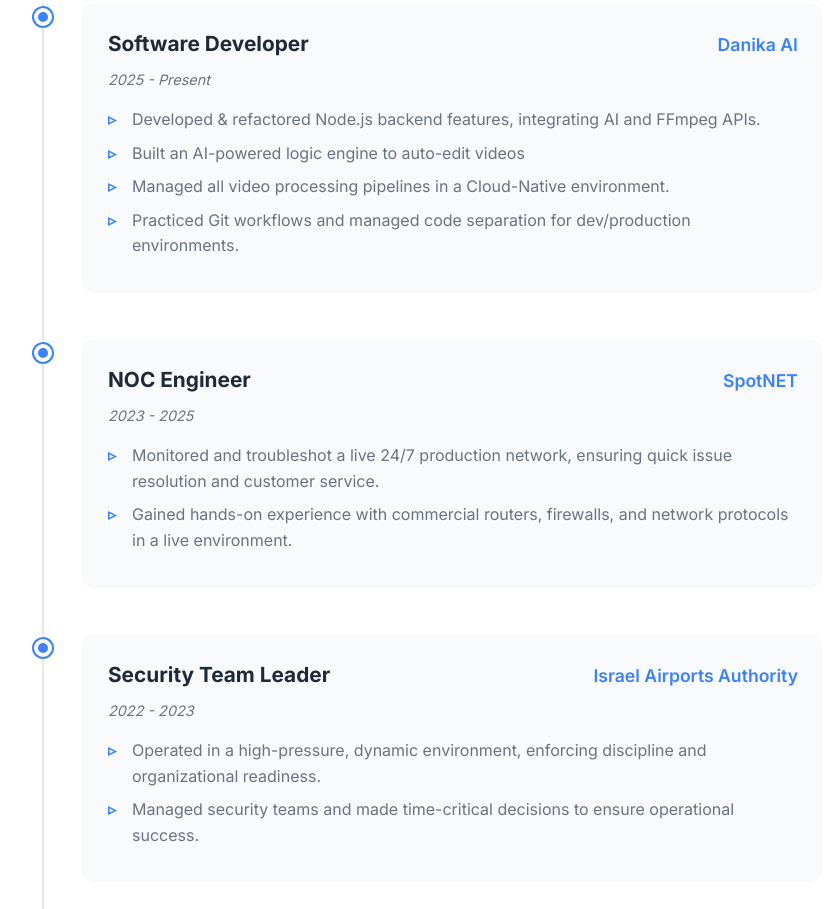
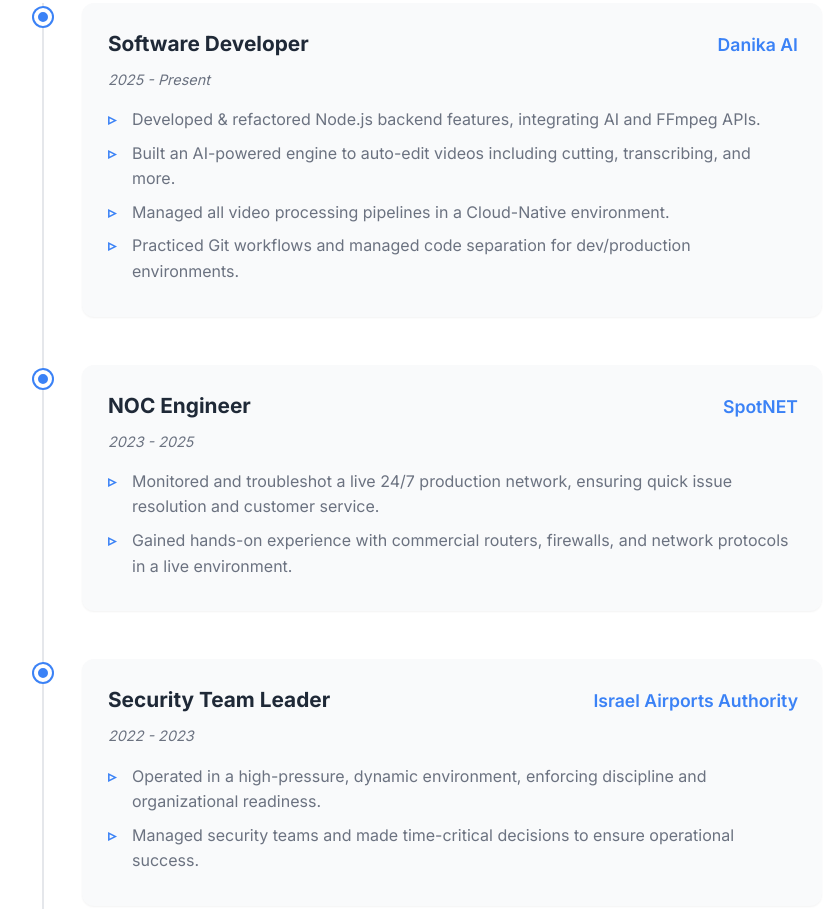
Before and after one commit to omrinahum/omrinahum.github.io, a plain HTML site: page index.html in a window 1280 px wide. Shown: the part 1855-2764 px from the top of the page, without its empty margins (218-1047 px from the left). Drawn offline with Linux system fonts and the light colour scheme.

Commit message:
Refine project description in index.html by enhancing the clarity of the AI-powered video editing engine, specifying its capabilities such as cutting and transcribing.

```diff
--- a/index.html
+++ b/index.html
@@ -116,7 +116,7 @@
                         <p class="timeline-date">2025 - Present</p>
                         <ul class="timeline-description">
                             <li>Developed & refactored Node.js backend features, integrating AI and FFmpeg APIs.</li>
-                            <li>Built an AI-powered logic engine to auto-edit videos</li>
+                            <li>Built an AI-powered engine to auto-edit videos including cutting, transcribing, and more. </li>
                             <li>Managed all video processing pipelines in a Cloud-Native environment.</li>
                             <li>Practiced Git workflows and managed code separation for dev/production environments.</li>
                         </ul>
```
